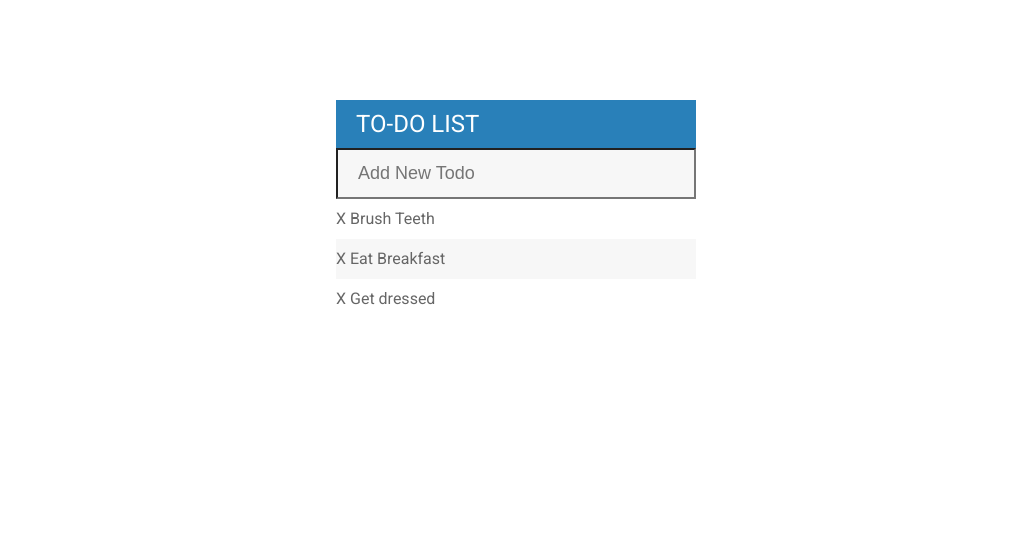
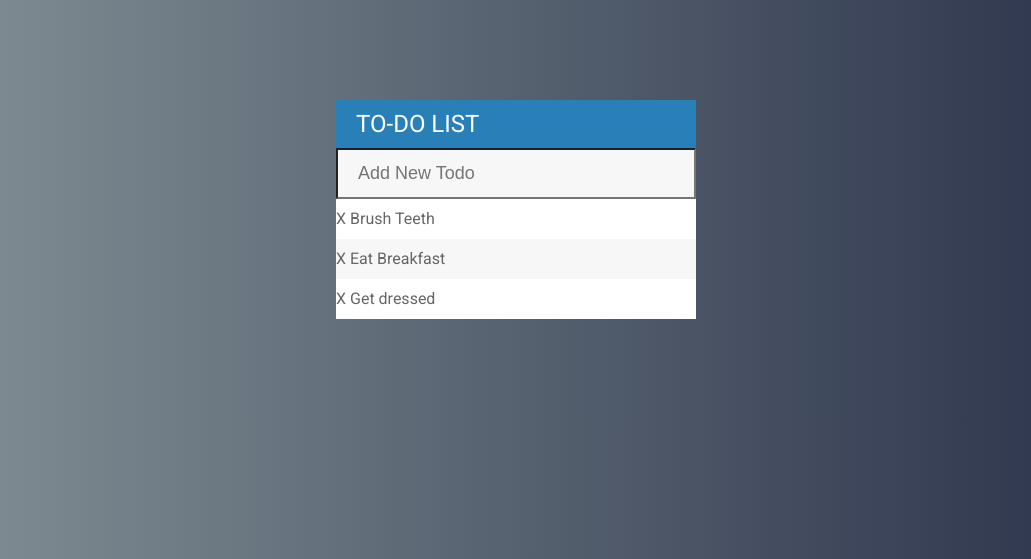
Before and after one commit to allenscheng/jQueryTodoApp, a PHP site: page /todoApp.html in a window 1280 px wide. Shown: the top 559 px of the page, without its empty margins (124-1155 px from the left). Run offline with PHP 8.4, Linux system fonts and the light colour scheme.

Commit message:
added background color gradient

```diff
--- a/assets/css/todoApp.css
+++ b/assets/css/todoApp.css
@@ -17,6 +17,17 @@ ul {
 
 body {
   font-family: Roboto;
+  background: #283048; /* fallback for old browsers */
+  background: -webkit-linear-gradient(
+    to right,
+    #859398,
+    #283048
+  ); /* Chrome 10-25, Safari 5.1-6 */
+  background: linear-gradient(
+    to right,
+    #859398,
+    #283048
+  ); /* W3C, IE 10+/ Edge, Firefox 16+, Chrome 26+, Opera 12+, Safari 7+ */
 }
 
 li {
```
